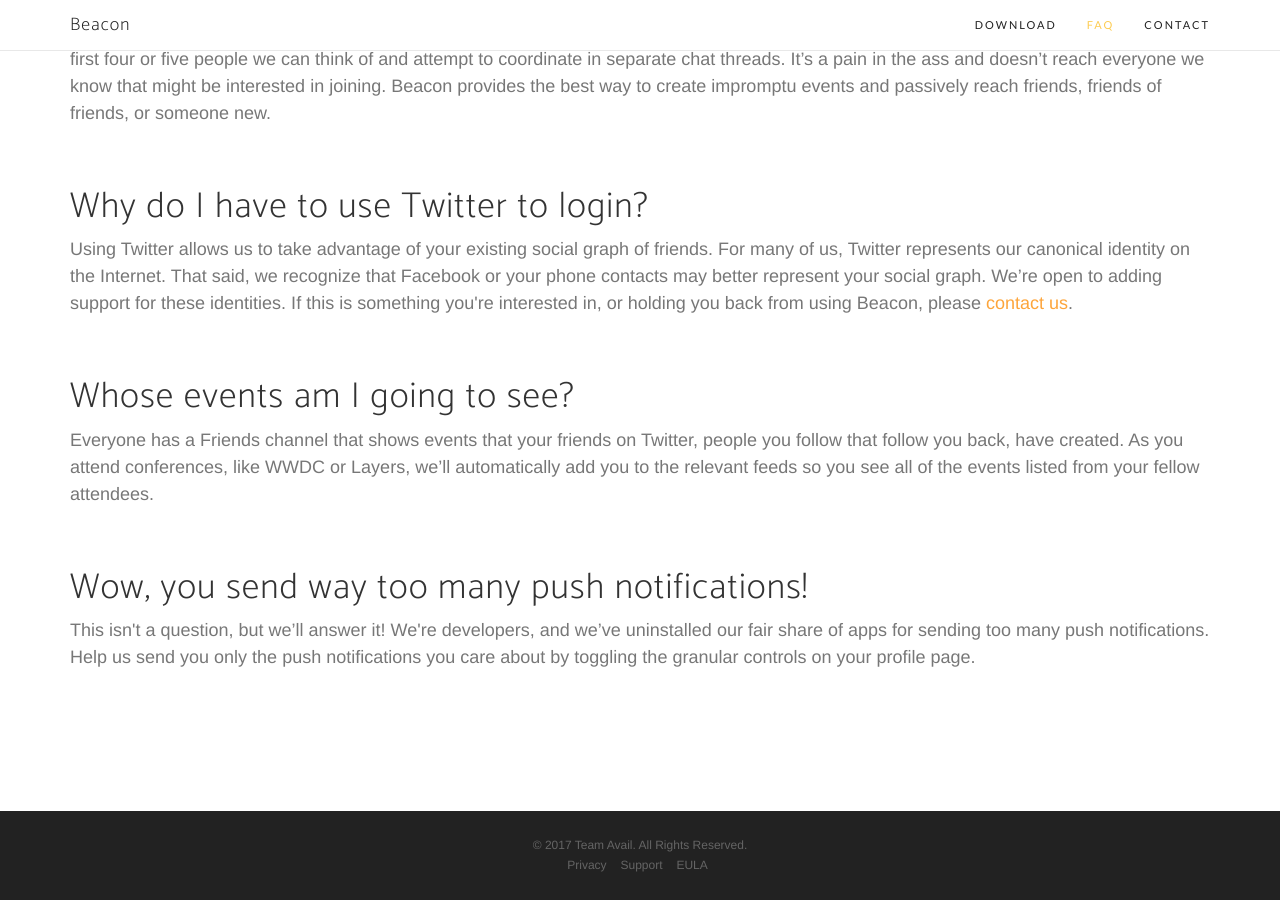
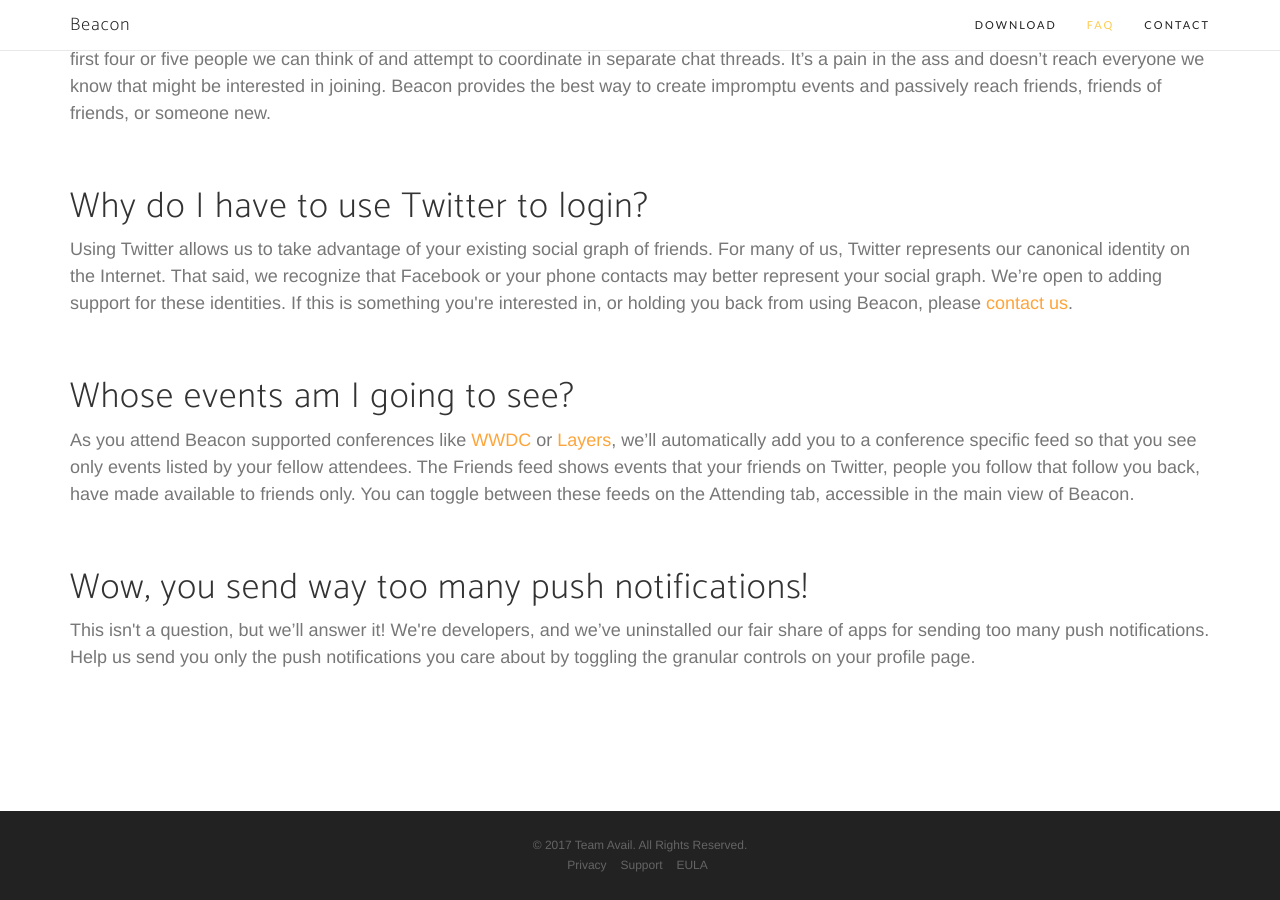
Before and after one commit to ashleynh/beacon-site, a Jekyll site: the page built from index.html, in a window 1280 px wide and 900 px high, scrolled down 1233 px. Built offline with Jekyll 4.4.1, drawn with Linux system fonts in a browser that asks for light colours; nearby versions of some CDN libraries; some web fonts are replaced.

Commit message:
Tweaking FAQ text

```diff
--- a/index.html
+++ b/index.html
@@ -61,7 +61,7 @@ title: Home
                         <h1>Why do I have to use Twitter to login?</h1>
                         <p class="text-muted">Using Twitter allows us to take advantage of your existing social graph of friends. For many of us, Twitter represents our canonical identity on the Internet. That said, we recognize that Facebook or your phone contacts may better represent your social graph. We’re open to adding support for these identities. If this is something you're interested in, or holding you back from using Beacon, please <a href="mailto:beacon-app@googlegroups.com">contact us</a>.</p><br>
                         <h1>Whose events am I going to see?</h1>
-                        <p class="text-muted">Everyone has a Friends channel that shows events that your friends on Twitter, people you follow that follow you back, have created. As you attend conferences, like WWDC or Layers, we’ll automatically add you to the relevant feeds so you see all of the events listed from your fellow attendees.</p><br>
+                        <p class="text-muted">As you attend Beacon supported conferences like <a href="https://developer.apple.com/wwdc/">WWDC</a> or <a href="https://layers.is/">Layers</a>, we’ll automatically add you to a conference specific feed so that you see only events listed by your fellow attendees. The Friends feed shows events that your friends on Twitter, people you follow that follow you back, have made available to friends only. You can toggle between these feeds on the Attending tab, accessible in the main view of Beacon.</p><br>
                         <h1>Wow, you send way too many push notifications!</h1>
                         <p class="text-muted">This isn't a question, but we’ll answer it! We're developers, and we’ve uninstalled our fair share of apps for sending too many push notifications. Help us send you only the push notifications you care about by toggling the granular controls on your profile page.</p><br>
                 </div>
```
